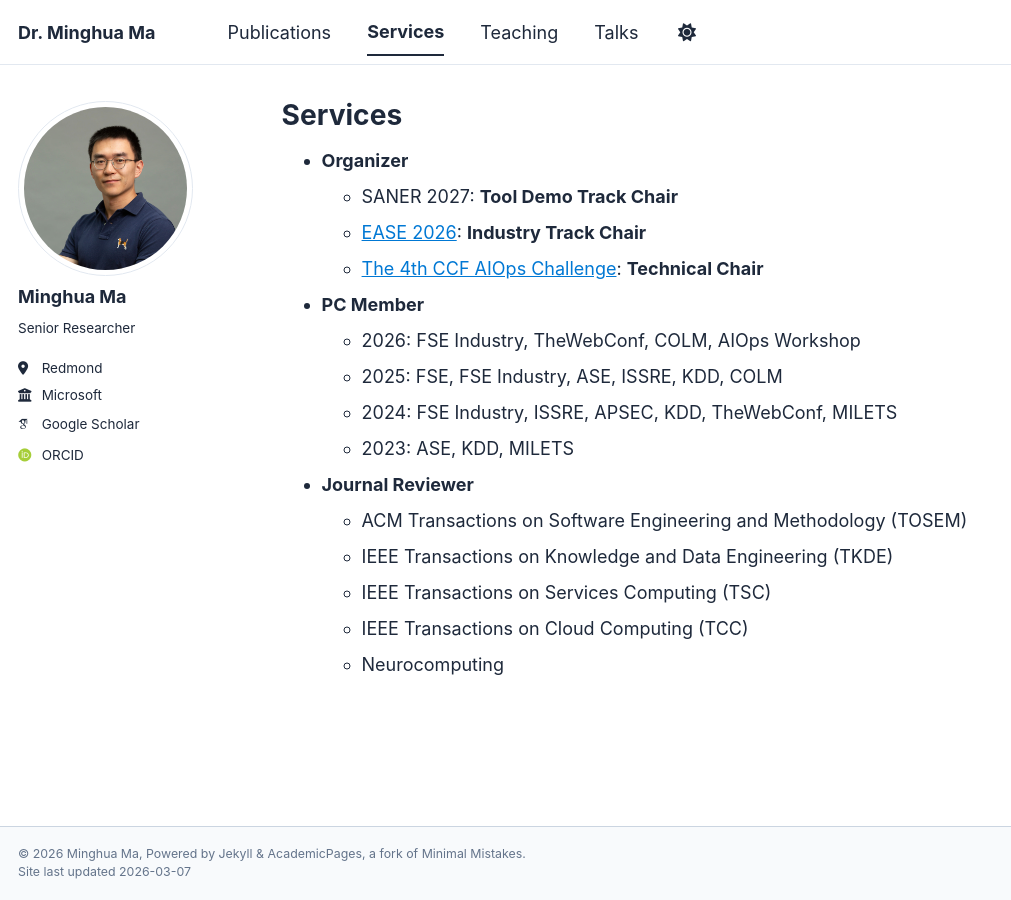
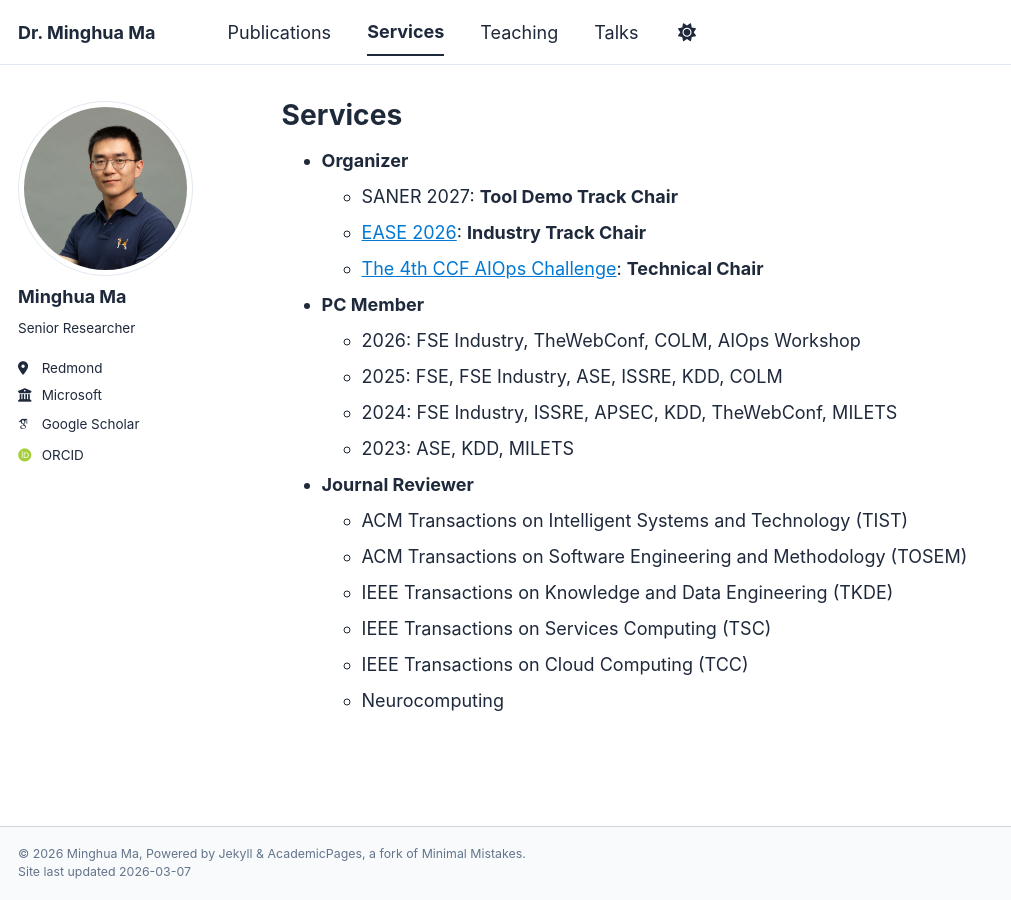
Before and after one commit to marvin233/marvin233.github.io, a Jekyll site: the page built from _pages/services.md, in a window 1280 px wide. Shown: the whole page, without its empty margins (0-1011 px from the left). Built offline with Jekyll 4.4.1, drawn with Linux system fonts in a browser that asks for light colours; some web fonts are replaced; a script bundle is joined from its source files by our own code; library files that are not in the unit come from our copies.

Commit message:
Add ACM Transactions on Intelligent Systems and Technology to journal reviewer list

```diff
--- a/_pages/services.md
+++ b/_pages/services.md
@@ -17,6 +17,7 @@ author_profile: true
   - 2023: ASE, KDD, MILETS
 
 - **Journal Reviewer**
+  - ACM Transactions on Intelligent Systems and Technology (TIST)
   - ACM Transactions on Software Engineering and Methodology (TOSEM)
   - IEEE Transactions on Knowledge and Data Engineering (TKDE)
   - IEEE Transactions on Services Computing (TSC)
```
